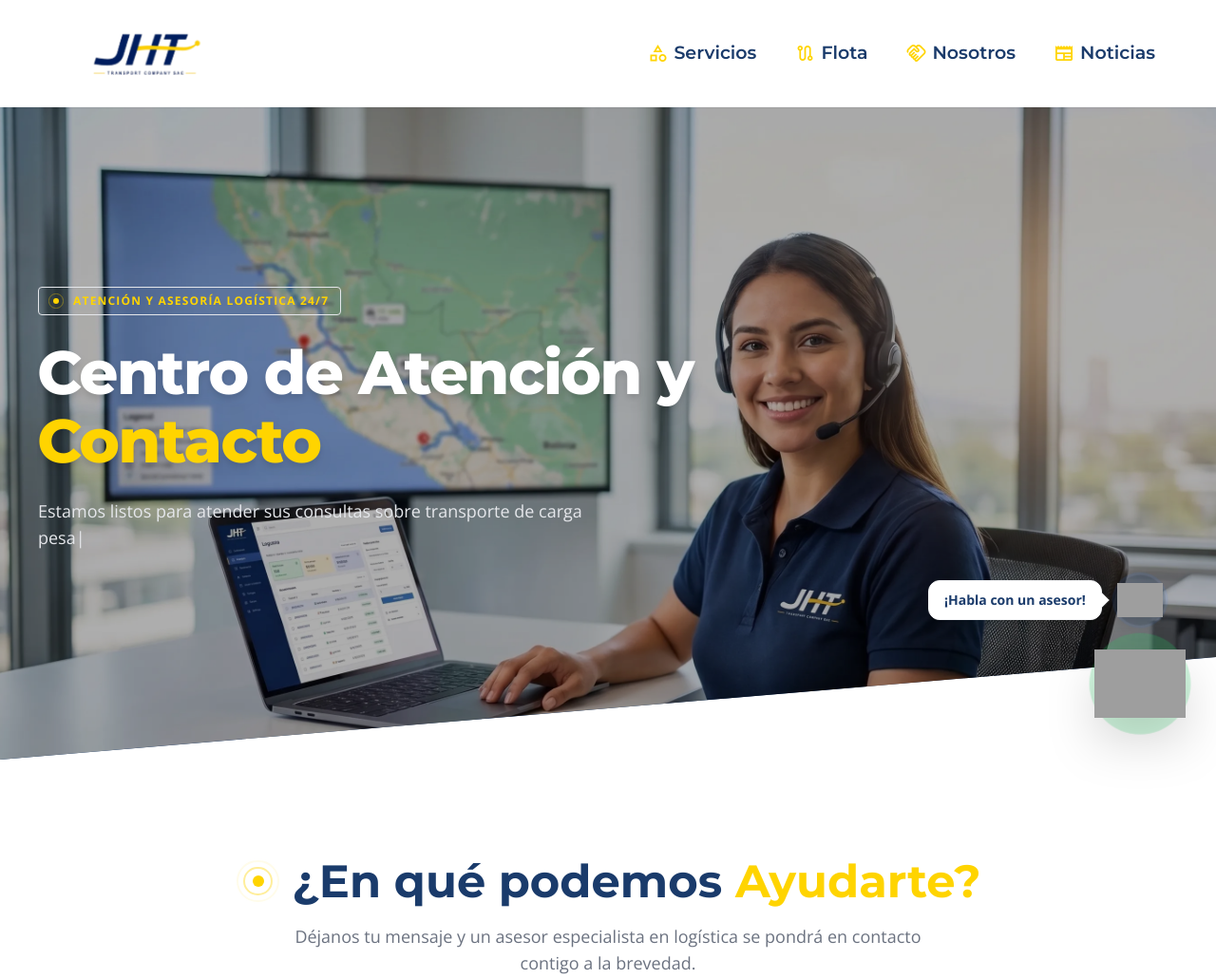
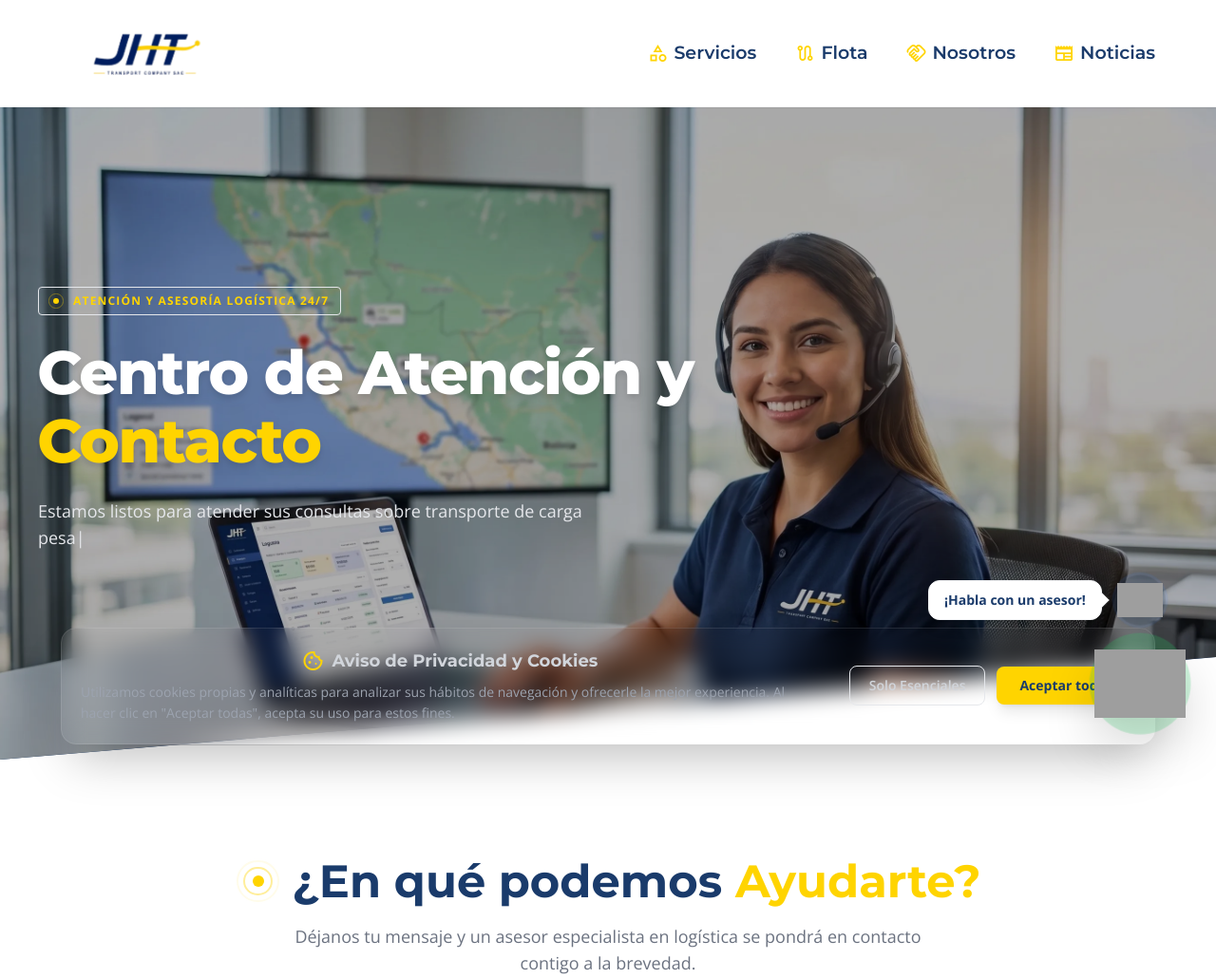
Before and after one commit to jcoldsolutionsj-lab/Proyect02_Front_Jht_webLading, a Django app: page /contacto/ in a window 1280 px wide. Shown: the top 1030 px of the page at 95% size. Run offline with Django 5.2, Linux system fonts and the light colour scheme; some libraries are stand-ins or nearby versions; grey boxes are pictures that could not be loaded.

Commit message:
Corregir formato de storages para Django moderno

```diff
--- a/jht_cms/templates/base/base.html
+++ b/jht_cms/templates/base/base.html
@@ -321,6 +321,40 @@
         });
     </script>
     {% endif %}
+    <!-- Cookie Consent Banner -->
+    <div x-data="{ showCookieBanner: false }"
+         x-init="if(!localStorage.getItem('jht_cookies_accepted')) { setTimeout(() => showCookieBanner = true, 1500) }"
+         x-show="showCookieBanner"
+         x-transition:enter="transition ease-out duration-500"
+         x-transition:enter-start="opacity-0 translate-y-10"
+         x-transition:enter-end="opacity-100 translate-y-0"
+         x-transition:leave="transition ease-in duration-300"
+         x-transition:leave-start="opacity-100 translate-y-0"
+         x-transition:leave-end="opacity-0 translate-y-10"
+         class="fixed bottom-0 left-0 w-full z-50 p-4 md:p-6 pointer-events-none"
+         style="display: none;">
+
+        <div class="max-w-6xl mx-auto bg-jht-dark/95 backdrop-blur-md border border-white/10 rounded-2xl p-5 md:p-6 shadow-2xl flex flex-col md:flex-row items-center justify-between gap-4 md:gap-8 pointer-events-auto">
+            <div class="flex-1 text-center md:text-left">
+                <h4 class="text-gray-300 font-title font-bold text-lg mb-2 flex items-center justify-center md:justify-start gap-2">
+                    <span class="material-symbols-outlined text-jht-gold">cookie</span>
+                    Aviso de Privacidad y Cookies
+                </h4>
+                <p class="text-gray-400 text-sm leading-relaxed">
+                    Utilizamos cookies propias y analíticas para analizar sus hábitos de navegación y ofrecerle la mejor experiencia. Al hacer clic en "Aceptar todas", acepta su uso para estos fines.
+                </p>
+            </div>
+            <div class="flex items-center gap-3 w-full md:w-auto flex-col sm:flex-row">
+                <button @click="showCookieBanner = false" class="w-full sm:w-auto px-5 py-2.5 rounded-lg border border-gray-500 text-gray-300 hover:bg-gray-800 transition-colors text-sm font-semibold">
+                    Solo Esenciales
+                </button>
+                <button @click="localStorage.setItem('jht_cookies_accepted', 'true'); showCookieBanner = false;"
+                        class="w-full sm:w-auto px-6 py-2.5 rounded-lg bg-jht-gold text-jht-dark hover:bg-yellow-400 hover:scale-105 transition-all duration-300 text-sm font-bold shadow-lg shadow-jht-gold/20">
+                    Aceptar todas
+                </button>
+            </div>
+        </div>
+    </div>
 </body>
 
 </html>
```
Also changed, not shown: jht_cms/config/settings/base.py (+8 -1 lines), jht_cms/config/settings/production.py (+9 -1 lines), 1 other file.
